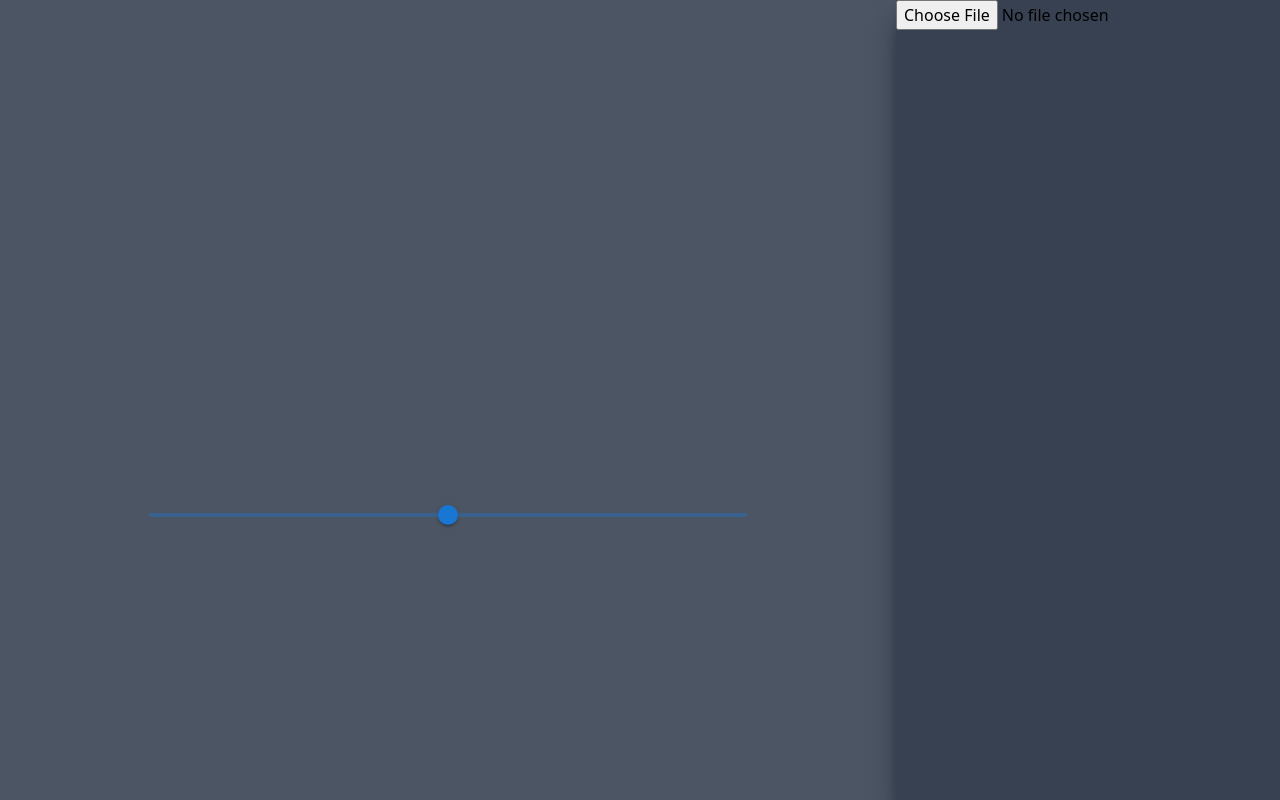
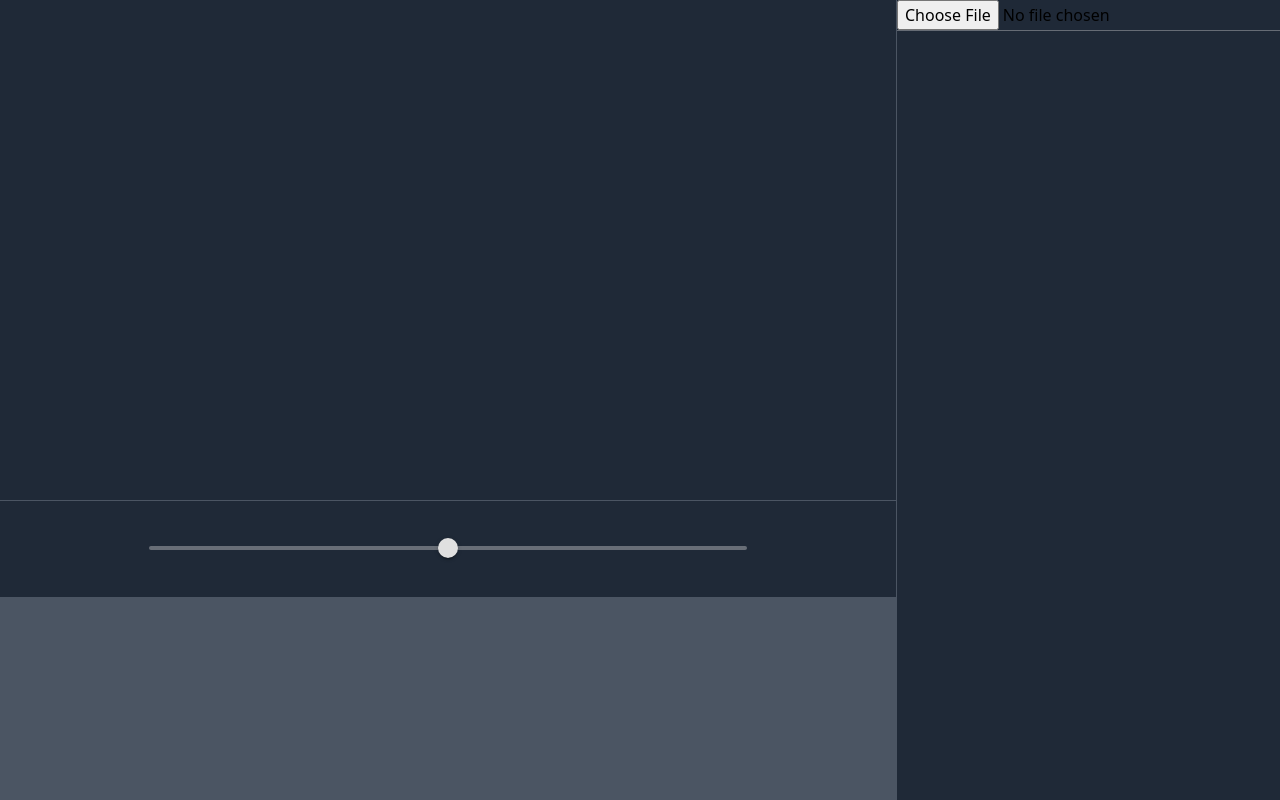
Before and after one commit to enze-l/simple-dj, a React (Create React App) app: page / in a window 1280 px wide. Built offline with nearby package versions, Linux system fonts and the light colour scheme.

Commit message:
Style befor utilizing dropzone

```diff
--- a/src/App.tsx
+++ b/src/App.tsx
@@ -1,8 +1,22 @@
-import { Slider } from '@mui/material';
+import {
+  createTheme, Slider, ThemeProvider,
+} from '@mui/material';
 import React, { useState } from 'react';
+import { grey } from '@mui/material/colors';
 import SoundControl from './SoundControl';
 import SongListItem from './SongListItem';
 import Waveform from './Visualizer/Waveform';
+
+const theme = createTheme({
+  palette: {
+    primary: {
+      main: grey[900],
+    },
+    secondary: {
+      main: grey[300],
+    },
+  },
+});
 
 function App() {
   const [files, setFiles] = useState<Array<File | undefined>>([undefined]);
@@ -48,8 +62,9 @@ function App() {
   };
 
   return (
-    <div className="flex bg-gray-600">
-      <div className="grow h-screen flex flex-col">
+    <ThemeProvider theme={theme}>
+      <div className="flex bg-gray-800 divide-x divide-gray-600">
+        <div className="grow h-screen flex flex-col divide-y divide-gray-600">
           <div className="grow grid grid-cols-2 items-center">
             <SoundControl
               audioContext={audioContext}
@@ -70,8 +85,10 @@ function App() {
               handlePlayerClose={() => handlePlayerTwoSongEnd()}
             />
           </div>
-        <div className="h-24 w-2/3 self-center">
+          <div className="w-full flex place-content-center">
+            <div className="pb-7 pt-8 w-2/3">
               <Slider
+                color="secondary"
                 value={volume}
                 min={0}
                 max={2}
@@ -85,7 +102,8 @@ function App() {
                 }}
               />
             </div>
-        <div className="h-40">
+          </div>
+          <div className="h-40 bg-gray-600">
             <Waveform
               toggle={togglePlayerOne}
               audioContext={audioContext}
@@ -96,7 +114,7 @@ function App() {
               close={togglePLayerOneClose}
             />
           </div>
-        <div className="h-40">
+          <div className="h-40 bg-gray-600">
             <Waveform
               toggle={togglePlayerTwo}
               audioContext={audioContext}
@@ -108,17 +126,19 @@ function App() {
             />
           </div>
         </div>
-      <div className="flex-none w-96 bg-gray-700 shadow-xl shadow-gray-800">
+        <div className="flex-none w-96">
           <input onChange={handleFileUpload} id="audio" type="file" accept="audio/*" />
           <ul>
             {files.map((file, index) => (
               <div onKeyDown={() => handleSongItemClicked(index)} role="button" tabIndex={index} onClick={() => handleSongItemClicked(index)}>
                 <SongListItem file={file} />
+                <hr style={{ borderColor: '#666c75' }} />
               </div>
             ))}
           </ul>
         </div>
       </div>
+    </ThemeProvider>
   );
 }
 
--- a/src/SongListItem.tsx
+++ b/src/SongListItem.tsx
@@ -5,8 +5,19 @@ export interface AudioPlayerProps {
 }
 
 function SongListItem({ file }: AudioPlayerProps) {
+  const maxLength = 44;
+  let name;
+  if (file) {
+    name = file.name.slice(0, file.name.length - 4);
+    if (file && name.length > maxLength + 4) {
+      name = name.slice(0, maxLength);
+      name = `${name}...`;
+    } else {
+      name = name.slice(0, maxLength + 4);
+    }
+  }
   return (
-    <li>{file?.name}</li>
+    file ? <li className="text-gray-300 p-3">{file ? name : undefined}</li> : <div />
   );
 }
 
```
Lines whose indentation alone changed are shown as unchanged.
